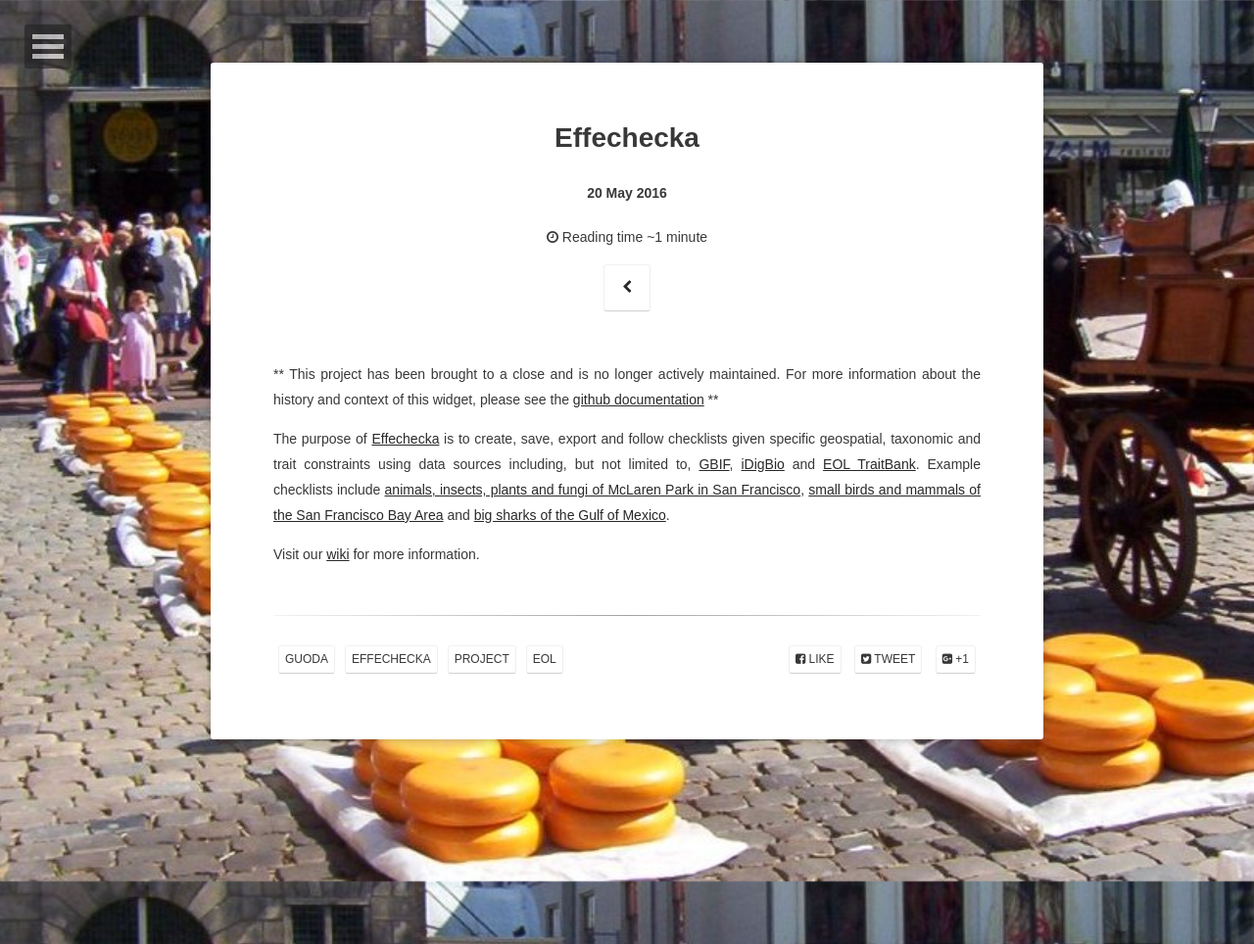
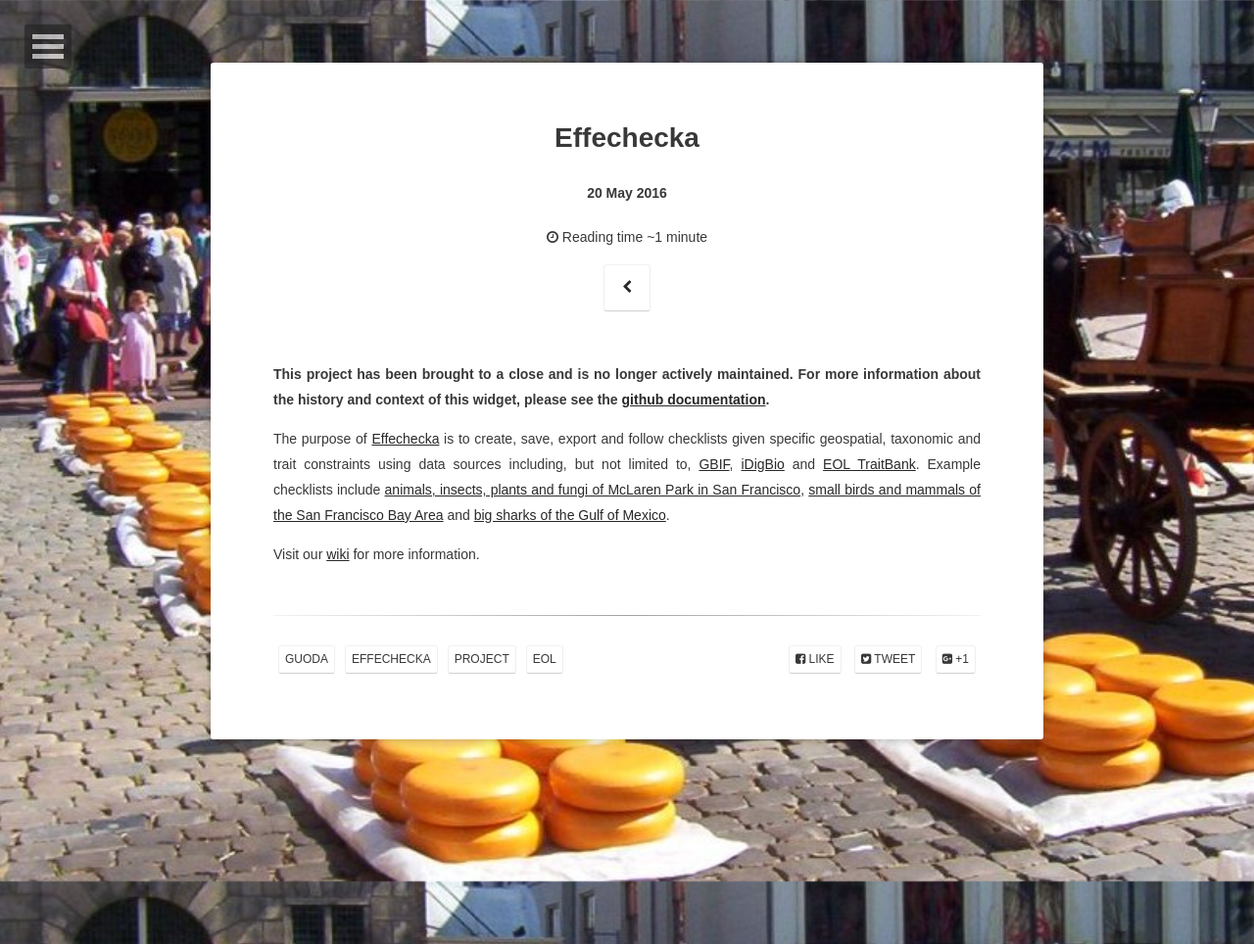
Before and after one commit to bio-guoda/bio-guoda.github.io, a Jekyll site: the page built from _posts/2016-05-20-effechecka.md, in a window 1280 px wide. Shown: the whole page at 98% size. Built offline with Jekyll 4.4.1, drawn with Linux system fonts in a browser that asks for light colours; some web fonts are replaced.

Commit message:
apply bold

```diff
--- a/_posts/2016-05-20-effechecka.md
+++ b/_posts/2016-05-20-effechecka.md
@@ -11,7 +11,7 @@ tag:
 - eol
 comments: false
 ---
- ** This project has been brought to a close and is no longer actively maintained. For more information about the history and context of this widget, please see the [github documentation](https://github.com/effechecka) **
+ **This project has been brought to a close and is no longer actively maintained. For more information about the history and context of this widget, please see the [github documentation](https://github.com/effechecka).**
 
 The purpose of [Effechecka](https://github.com/bio-guoda/effechecka) is to create, save, export and follow
 checklists given specific geospatial, taxonomic and trait constraints using data sources including, but not limited to,
```
